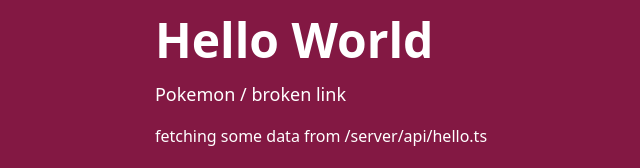
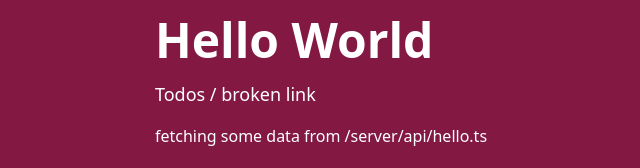
Before and after one commit to JDIZM/nuxt3-tailwind, a Nuxt app: page / in a window 1280 px wide. Shown: the top 168 px of the page, without its empty margins (319-959 px from the left). Built offline with nearby package versions, Linux system fonts and the light colour scheme; no server answers.

Commit message:
feat: todos

```diff
--- a/pages/index.vue
+++ b/pages/index.vue
@@ -1,25 +1,33 @@
 <script lang="ts" setup>
+// import { useNuxtApp } from "#app";
 // hello world component is auto imported
-const title = "Hello World"
+const title = "Hello World";
 
 // fetching data from /server/api/hello.ts
-const { data } = await useFetch('/api/hello')
+const { data } = await useFetch("/api/hello");
 
 if (process.server) console.log("server");
 if (process.client) console.log("client");
+
+// if (process.server) {
+//   const nuxtApp = useNuxtApp();
+//   console.log(nuxtApp?.ssrContext?.req.headers);
+// }
 </script>
 
 <template>
   <div>
-    <HelloWorld :msg="title" class="mb-4"/>
+    <HelloWorld :msg="title" class="mb-4" />
     <div class="text-lg">
-      <nuxt-link to="/pokemon">Pokemon</nuxt-link> /
-      <nuxt-link to="/poke">broken link</nuxt-link>
+      <nuxt-link to="/todos">Todos</nuxt-link> /
+      <nuxt-link to="/broken">broken link</nuxt-link>
     </div>
     <div>
       <p>fetching some data from /server/api/hello.ts</p>
       <pre>{{ data }}</pre>
-      <p>you can visit the api endpoint at <a href="/api/hello">/api/hello</a></p>
+      <p>
+        you can visit the api endpoint at <a href="/api/hello">/api/hello</a>
+      </p>
     </div>
   </div>
 </template>
--- a/pages/pokemon/[name].vue
+++ /dev/null
@@ -1,20 +0,0 @@
-<script lang="ts" setup>
-const { params } = useRoute()
-const router = useRouter()
-
-const {data} = await useFetch(`https://pokeapi.co/api/v2/pokemon/${params.name}`) // ref
-const poke = data.value // reactive
-// redirect to a custom 404.vue page
-if (!poke) {
-    router.push({
-        path: '/404'
-    })
-}
-</script>
-
-<template>
-  <div v-if="data">
-     <h1 class="text-5xl font-bold">{{ $route.params.name }}</h1>
-     <pre>{{ data["stats"] }}</pre>
-  </div>
-</template>
--- a/pages/pokemon/index.vue
+++ /dev/null
@@ -1,17 +0,0 @@
-<script lang="ts" setup>
-const { data } = await useFetch(`https://pokeapi.co/api/v2/pokemon/`) // ref
-const pokemon = data.value["results"]  // reactive
-</script>
-
-<template>
-  <div>
-    <h1 class="text-5xl font-bold mb-4">Pokemon</h1>
-    <p>fetching pokemon with dynamic routes</p>
-    <p v-if="!pokemon">...loading</p>
-    <div v-for="poke of pokemon" class="flex justify-center">
-    <nuxt-link :to="'/pokemon/' + poke.name">
-        <h3>{{poke.name}}</h3>
-    </nuxt-link>
-    </div>
-  </div>
-</template>
--- /dev/null
+++ b/pages/todos/[id].vue
@@ -0,0 +1,38 @@
+<script lang="ts" setup>
+const { params } = useRoute();
+const router = useRouter();
+
+const { data } = await useFetch(
+  `https://jsonplaceholder.typicode.com/todos/${params.id}`
+); // ref
+
+// FIXME todo: unknown
+const todo: any = data.value; // reactive
+
+// redirect to a custom 404.vue page
+if (!todo) {
+  router.push({
+    path: "/404",
+  });
+}
+</script>
+
+<template>
+  <div v-if="todo" class="todo">
+    <h1 class="text-5xl font-bold mb-8">Todo #{{ $route.params.id }}</h1>
+    <pre>{{ todo }}</pre>
+    <pre>
+    <ul>
+      <li v-for="(value, key) in todo">{{ key }}: {{ value }}</li>
+    </ul>
+    </pre>
+  </div>
+</template>
+
+<style>
+pre {
+  width: 100%;
+  white-space: pre-wrap;
+  word-wrap: break-word;
+}
+</style>
--- /dev/null
+++ b/pages/todos/index.vue
@@ -0,0 +1,35 @@
+<script lang="ts" setup>
+const { data, error } = await useFetch(
+  `https://jsonplaceholder.typicode.com/todos`
+); // ref
+
+interface Todo {
+  userId: number;
+  id: number;
+  title: string;
+  completed: boolean;
+}
+// FIXME Type 'unknown' is not assignable to type 'Todo[]'
+const todos: Array<Todo> = data.value; // type unknown
+// const todos = data.value; // reactive
+
+if (error.value) {
+  const { message: errorMsg } = error.value;
+  if (errorMsg.includes("404")) {
+    console.log("failed to fetch data");
+  }
+}
+</script>
+
+<template>
+  <div>
+    <h1 class="text-5xl font-bold mb-4">Todos</h1>
+    <p>fetching todos with dynamic routes</p>
+    <p v-if="!todos">...loading</p>
+    <div v-for="todo of todos" class="flex text-left">
+      <nuxt-link :to="'/todos/' + todo.id">
+        <h3>{{ todo.id }} - {{ todo.title }}</h3>
+      </nuxt-link>
+    </div>
+  </div>
+</template>
```
